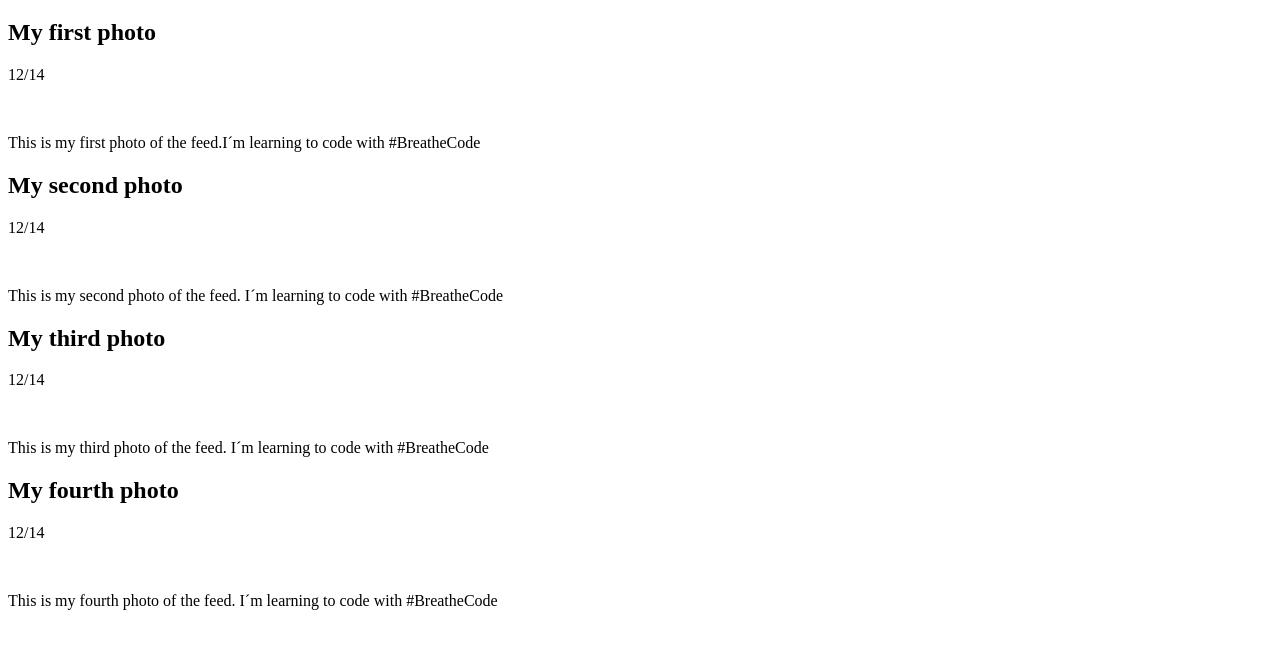
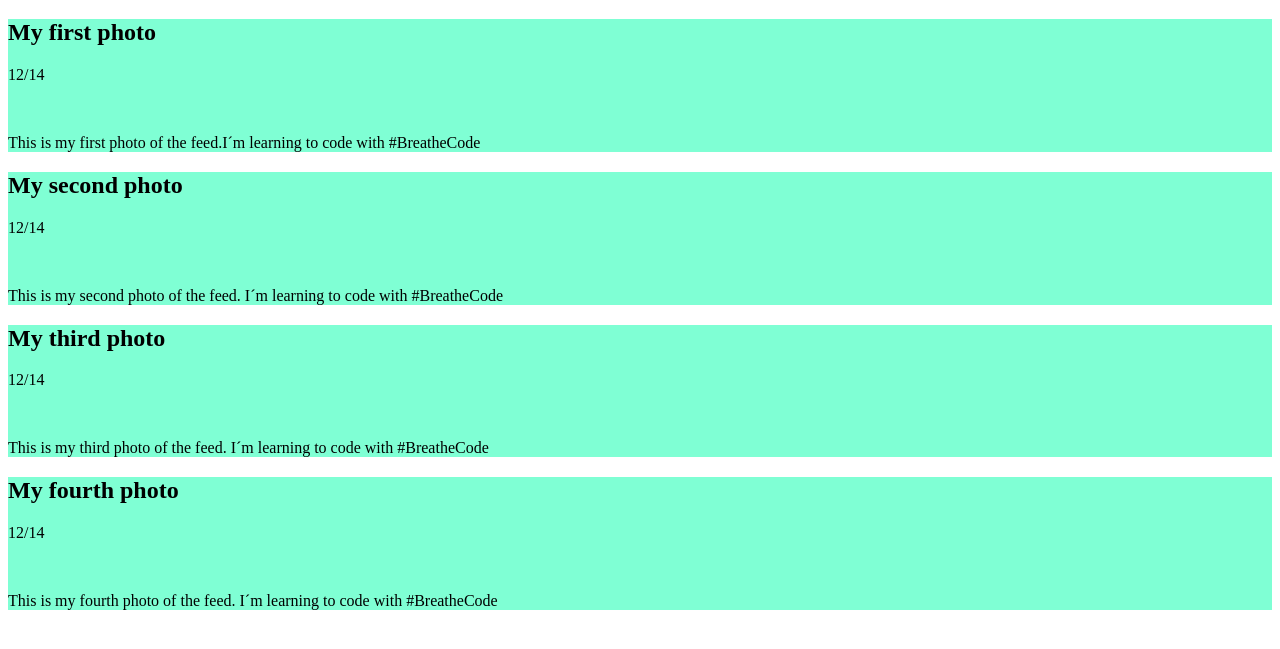
Before and after one commit to Lourdes-Code/InstagramPhotoFeed-HTML-CSS, a plain HTML site: page index.html in a window 1280 px wide. Shown: the part 61-710 px from the top of the page. Drawn offline with Linux system fonts and the light colour scheme.

Commit message:
prueba de repositorio gitHub

```diff
--- a/index.html
+++ b/index.html
@@ -4,6 +4,7 @@
     <meta charset="UTF-8" />
     <meta http-equiv="X-UA-Compatible" content="IE=edge" />
     <meta name="viewport" content="width=device-width, initial-scale=1.0" />
+    <link rel="stylesheet" href="styles.css">
     <title>Simple Instagram Photo Feed with HTML/CSS</title>
   </head>
   <body>
--- a/styles.css
+++ b/styles.css
@@ -1,5 +1,5 @@
-.container {
-
+.completeCard {
+    background-color: aquamarine;
 }
 .photoheader {
     width: 30px;
```
